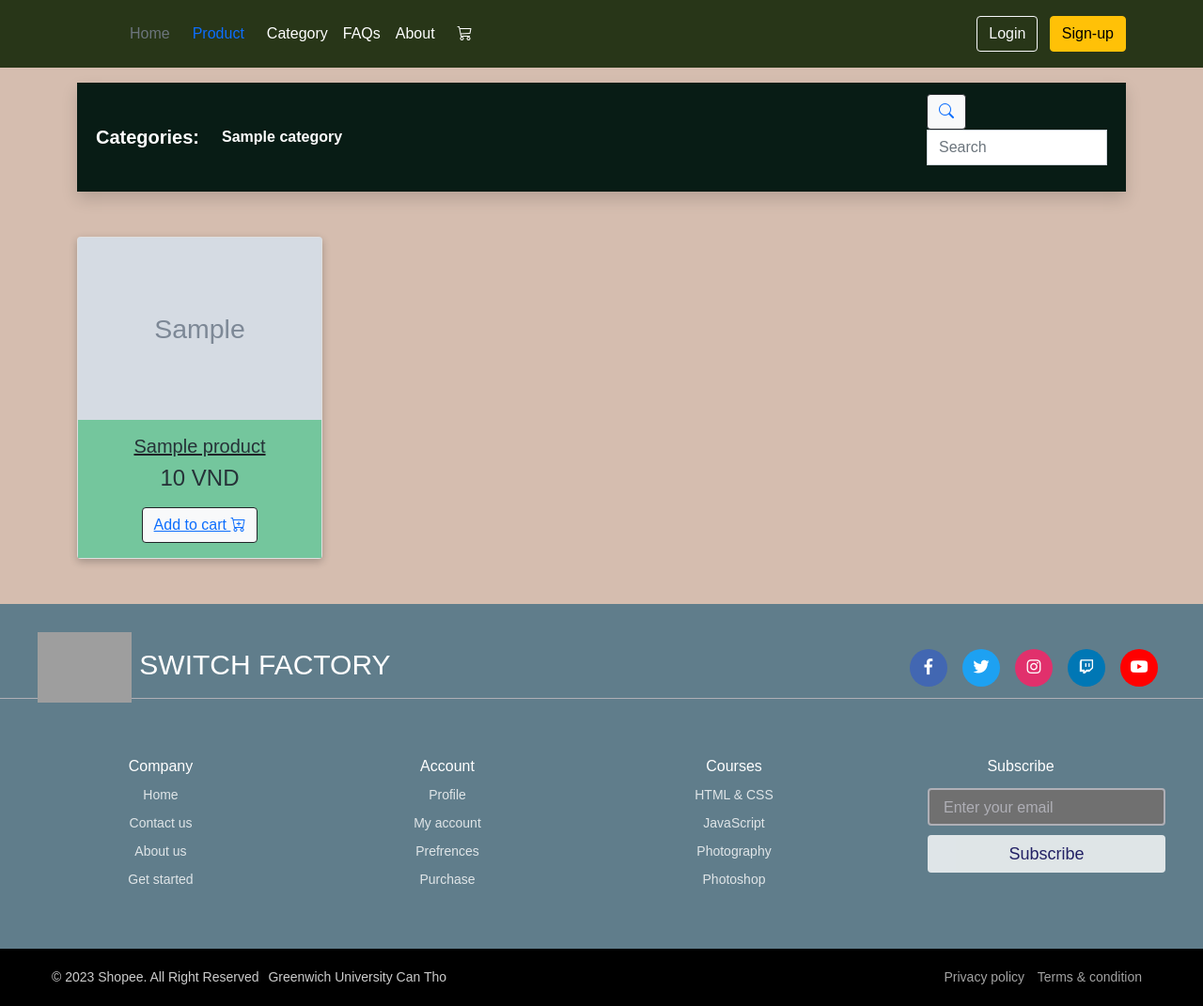
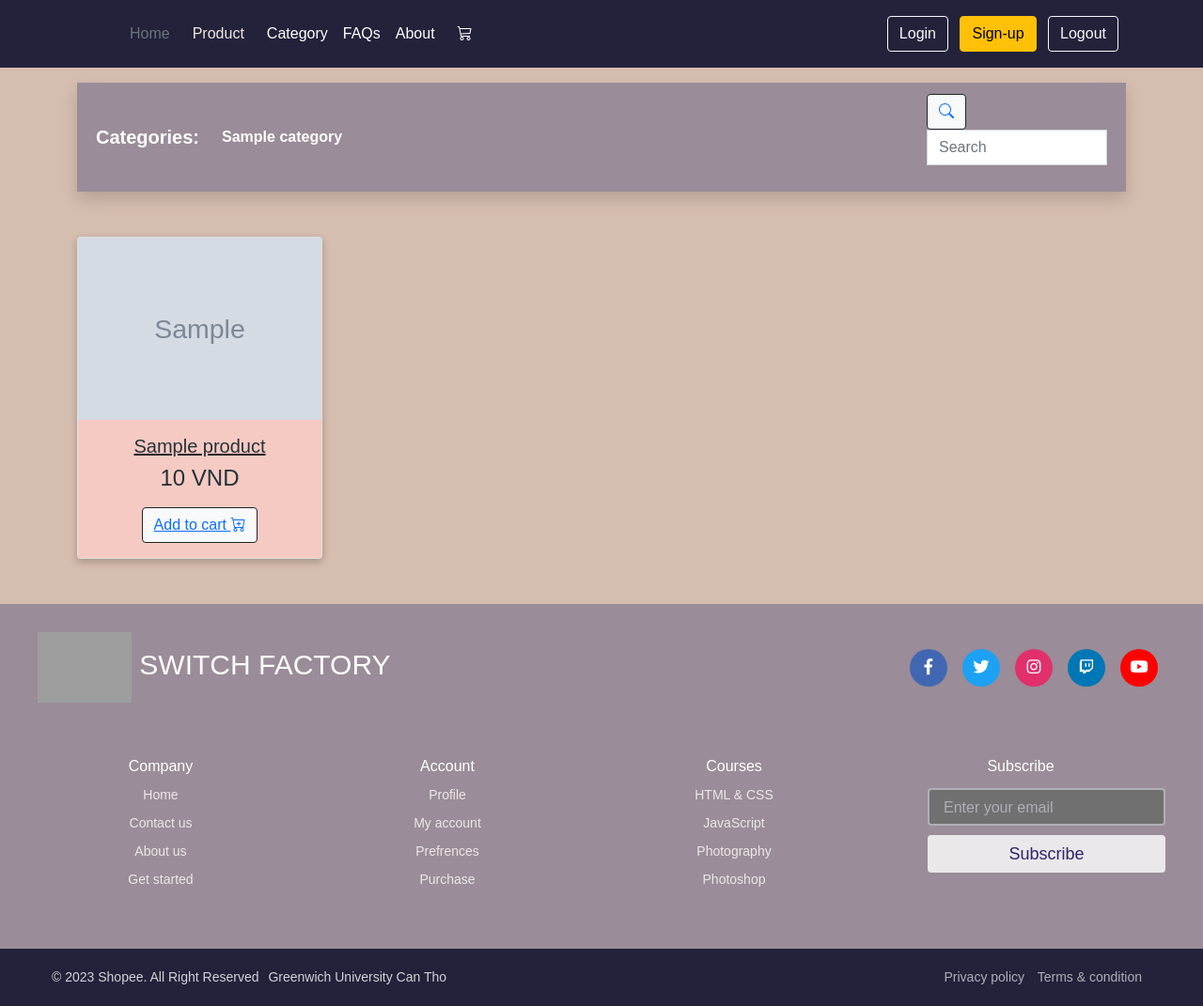
Before and after one commit to Switch-Factory/switchfactory, a Symfony app: template templates/main/home.html.twig in a window 1280 px wide. Shown: the whole page at 94% size. Run offline with Twig, Linux system fonts and the light colour scheme; the template is opened without the code that fills it: most values are stand-ins (such as "Sample title", 1, 10 or a date in 2020); grey boxes marked "Sample" are stand-in pictures; some libraries are stand-ins or nearby versions; grey boxes are pictures that could not be loaded.

Commit message:
DatabaseRepaired

```diff
--- a/src/Form/ProductType.php
+++ b/src/Form/ProductType.php
@@ -28,11 +28,6 @@ class  ProductType extends AbstractType
                 'required' => false,
                 'mapped' => false
             ])
-            ->add('supplier')
-            ->add('category', EntityType::class, [
-                'class'=>Category::class,
-                'choice_label'=>'name'
-            ])
             ->add('image', HiddenType::class, [
                 'required' => false
             ])
--- a/templates/main/home.html.twig
+++ b/templates/main/home.html.twig
@@ -28,7 +28,7 @@
 	</head>
 	<body>
 		<!-- Navbar -->
-		<header class="p-3 bg-dark text-white" style="background-color: #283618 !important;">
+		<header class="p-3 bg-dark text-white" style="background-color: #22223b !important;">
 			<div class="container">
 				<div class="d-flex flex-wrap align-items-center justify-content-center justify-content-lg-start">
 					<a href="/" class="d-flex align-items-center mb-2 mb-lg-0 text-white text-decoration-none">
@@ -42,7 +42,7 @@
 							<a href="{{path('index')}}" class="nav-link px-2 text-secondary">Home</a>
 						</li>
 						<li>
-							<a class="nav-link" href="{{path('product_show')}}">Product</a>
+							<a class="nav-link" href="{{path('product_show')}}" style="color: #f2e9e4">Product</a>
 						</li>
 						<li>
 							<a href="#" class="nav-link px-2 text-white">Category</a>
@@ -60,7 +60,8 @@
 
 					<div class="text-end">
 						<button onclick="location.href='http://127.0.0.1:8000/login'" type="button" class="btn btn-outline-light me-2">Login</button>
-						<button onclick="location.href='http://127.0.0.1:8000/register'" type="button" class="btn btn-warning">Sign-up</button>
+						<button onclick="location.href='http://127.0.0.1:8000/register'" type="button" class="btn btn-warning me-2">Sign-up</button>
+						<button onclick="location.href='http://127.0.0.1:8000/logout'" type="button" class="btn btn-outline-light me-2">Logout</button>
 					</div>
 				</div>
 			</div>
@@ -77,7 +78,7 @@
 					class="container">
 					<!-- Navbar -->
 					<nav
-						class="navbar navbar-expand-lg navbar-dark mt-3 mb-5 shadow p-2" style="background-color: #081c15">
+						class="navbar navbar-expand-lg navbar-dark mt-3 mb-5 shadow p-2" style="background-color: #9a8c98">
 						<!-- Container wrapper -->
 						<div
 							class="container-fluid">
@@ -127,13 +128,13 @@
 												{% set img = p.image %}
 												<img src="{{asset('uploads/'~img)}}" class="w-100"/>
 											</div>
-											<div class="card-body" style="background-color: #74c69d;">
+											<div class="card-body" style="background-color: #f5cac3;">
 												<a href="{{path('product_read',{"id":p.id})}}" class="text-reset">
 													<h5 class="card-title mb-2">{{p.name}}</h5>
 												</a>
 												<h6 class="mb-3 price">{{p.price}}
 													VND</h6>
-													<button type="button" class="btn btn-light btn-outline-dark" ><a href="{{path("cart")}}" >Add to cart  <i class="bi bi-cart-plus"> </a></i></button>
+													<button type="button" class="btn btn-light btn-outline-dark" style="tẽx"><a href="{{path("cart")}}" >Add to cart  <i class="bi bi-cart-plus"> </a></i></button>
 											</div>
 										</div>
 										</a>
@@ -301,6 +302,10 @@
 					color: #fff;
 					margin-top: 5px;
 				}
+				.content{
+					background-color: #9a8c98;
+				}
+
 				.link-boxes .input-box input::placeholder {
 					color: #AFAFB6;
 					font-size: 16px;
@@ -396,7 +401,7 @@
 					}
 				}
 			</style>
-			<div class="content">
+			<div class="content" >
 				<div class="top">
 					<div class="logo-details">
 						<img style="max-width: 100px" src="https://scontent.fsgn2-7.fna.fbcdn.net/v/t1.15752-9/331107408_715676833533541_3885101367435613190_n.png?_nc_cat=108&ccb=1-7&_nc_sid=ae9488&_nc_ohc=iXBtuEUxpSQAX9A9XUr&tn=nrSirqe_iHDbg5jH&_nc_ht=scontent.fsgn2-7.fna&oh=03_AdRncWP0Yc84PpNXKkqh9KmupRR_nVwi9LSsZTmeivwadQ&oe=6412BBFB"></img>
@@ -473,7 +478,7 @@
 				</ul>
 			</div>
 		</div>
-		<div class="bottom-details">
+		<div class="bottom-details" style="background-color: #22223b">
 			<div class="bottom_text">
 				<span class="copyright_text">© 2023 Shopee. All Right Reserved<a href="#"></a>Greenwich University Can Tho</span>
 				<span class="policy_terms">
```
Also changed, not shown: templates/product/form.html.twig (+0 -13 lines), templates/product/index.html.twig (+5 -5 lines), public/uploads/ash-63f4ec6272f98.jpg (added).
